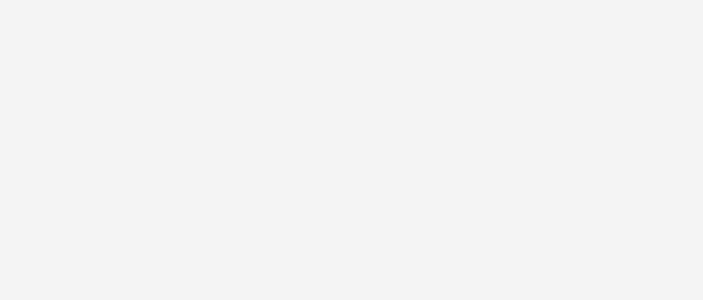
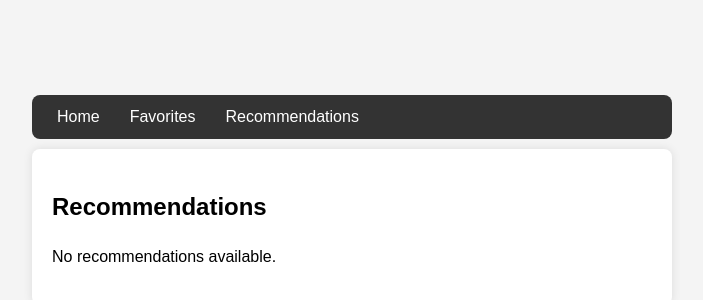
Before and after one commit to hawkson-lemuel/alx-fe-reactjs, a React (Vite) app in the folder recipe-sharing-app/: page /recommendations in a window 1280 px wide. Before the commit this address had no page. Shown: the part 190-490 px from the top of the page, without its empty margins (288-991 px from the left). Built offline with nearby package versions, Linux system fonts and the light colour scheme.

Commit message:
added favorites and recommendations

```diff
--- a/recipe-sharing-app/src/App.css
+++ b/recipe-sharing-app/src/App.css
@@ -75,3 +75,41 @@ button:disabled {
   margin: 5px 0 0;
   color: #555;
 }
+
+.navbar {
+  display: flex;
+  justify-content: flex-start;
+  background-color: #333;
+  padding: 0px 10px;
+  margin-bottom: 10px;
+  border-radius: 8px;
+}
+
+.navbar a {
+  color: white;
+  text-decoration: none;
+  padding: 10px 15px;
+  font-size: 16px;
+}
+
+.navbar a:hover {
+  background-color: #555;
+  border-radius: 4px;
+}
+
+.favorite-button {
+  background-color: #ff6f61;
+  color: #fff;
+}
+
+.favorite-button.favorited {
+  background-color: #ff5722;
+}
+
+.favorite-button:hover {
+  background-color: #e64a19;
+}
+
+.favorite-button.favorited:hover {
+  background-color: #d84315;
+}
--- a/recipe-sharing-app/src/App.jsx
+++ b/recipe-sharing-app/src/App.jsx
@@ -1,14 +1,21 @@
-import { BrowserRouter as Router, Route, Routes } from 'react-router-dom';
+import { BrowserRouter as Router, Route, Routes, Link } from 'react-router-dom';
 import RecipeList from './components/RecipeList';
 import AddRecipeForm from './components/AddRecipeForm';
 import RecipeDetails from './components/RecipeDetails';
 import SearchBar from './components/SearchBar';
+import FavoritesList from './components/FavoritesList';
+import RecommendationsList from './components/RecommendationsList';
 import './App.css';
 
 function App() {
   return (
     <Router>
       <div>
+        <nav className="navbar">
+          <Link to="/">Home</Link>
+          <Link to="/favorites">Favorites</Link>
+          <Link to="/recommendations">Recommendations</Link>
+        </nav>
         <Routes>
           <Route path="/" element={
             <>
@@ -20,6 +27,8 @@ function App() {
             </>
           } />
           <Route path="/recipe/:id" element={<RecipeDetails />} />
+          <Route path="/favorites" element={<FavoritesList />} />
+          <Route path="/recommendations" element={<RecommendationsList />} />
         </Routes>
       </div>
     </Router>
--- /dev/null
+++ b/recipe-sharing-app/src/components/FavoritesList.jsx
@@ -0,0 +1,30 @@
+import { useRecipeStore } from './recipeStore';
+import { Link } from 'react-router-dom';
+
+
+const FavoritesList = () => {
+  const recipes = useRecipeStore((state) => state.recipes);
+  const favoriteIds = useRecipeStore((state) => state.favorites);
+
+  const favorites = recipes.filter(recipe => favoriteIds.includes(recipe.id));
+
+  return (
+    <div className="container">
+      <h2>My Favorites</h2>
+      {favorites.length === 0 ? (
+        <p>No favorite recipes yet.</p>
+      ) : (
+        favorites.map((recipe) => (
+          <div key={recipe.id} className="recipe">
+            <h3 style={{ textTransform: 'capitalize' }}>
+                <Link to={`/recipe/${recipe.id}`}>{recipe.title}</Link>
+            </h3>
+            <p>{recipe.description}</p>
+          </div>
+        ))
+      )}
+    </div>
+  );
+};
+
+export default FavoritesList;
--- a/recipe-sharing-app/src/components/RecipeDetails.jsx
+++ b/recipe-sharing-app/src/components/RecipeDetails.jsx
@@ -11,12 +11,22 @@ const RecipeDetails = () => {
     state.recipes.find((recipe) => recipe.id === recipeId)
   );
 
-  // if (!recipe) {
-  //   return <p>Recipe not found</p>;
-  // }
+  const favorites = useRecipeStore(state => state.favorites);
+  const addFavorite = useRecipeStore(state => state.addFavorite);
+  const removeFavorite = useRecipeStore(state => state.removeFavorite);
+
+  const isFavorite = favorites.includes(recipe?.id);
 
   const handleBack = () => {
     navigate(-1); // Navigate back to the previous page
+  };
+
+  const handleFavoriteToggle = () => {
+    if (isFavorite) {
+      removeFavorite(recipe.id);
+    } else {
+      addFavorite(recipe.id);
+    }
   };
 
   return (
@@ -26,6 +36,9 @@ const RecipeDetails = () => {
           recipe?(
             <div className="container">
                 <div style={{display:'flex',flexDirection:'row', justifyContent:'flex-end'}}>
+                  <button onClick={handleFavoriteToggle} style={{marginRight:'5px'}}>
+                    {isFavorite ? 'Remove from Favorites' : 'Add to Favorites'}
+                  </button>
                     <DeleteRecipeButton recipeId={recipe.id} />
                 </div>
                 <h1>{recipe.title}</h1>
--- /dev/null
+++ b/recipe-sharing-app/src/components/RecommendationsList.jsx
@@ -0,0 +1,33 @@
+import { useEffect } from 'react';
+import { useRecipeStore } from './recipeStore';
+import { Link } from 'react-router-dom';
+
+
+const RecommendationsList = () => {
+  const generateRecommendations = useRecipeStore((state) => state.generateRecommendations);
+  const recommendations = useRecipeStore((state) => state.recommendations);
+
+  useEffect(() => {
+    generateRecommendations(); // Generate recommendations on component mount
+  }, [generateRecommendations]);
+
+  return (
+    <div className="container">
+      <h2>Recommendations</h2>
+      {recommendations.length === 0 ? (
+        <p>No recommendations available.</p>
+      ) : (
+        recommendations.map((recipe) => (
+          <div key={recipe.id} className="recipe">
+            <h3 style={{ textTransform: 'capitalize' }}>
+                <Link to={`/recipe/${recipe.id}`}>{recipe.title}</Link>
+            </h3>
+            <p>{recipe.description}</p>
+          </div>
+        ))
+      )}
+    </div>
+  );
+};
+
+export default RecommendationsList;
--- a/recipe-sharing-app/src/components/recipeStore.js
+++ b/recipe-sharing-app/src/components/recipeStore.js
@@ -40,4 +40,18 @@ export const useRecipeStore = create((set) => ({
       );
       return { recipes: updatedRecipes, filteredRecipes: filtered };
     }),
+    favorites: [],
+    addFavorite: (recipeId) => set((state) => ({
+      favorites: [...state.favorites, recipeId]
+    })),
+    removeFavorite: (recipeId) => set((state) => ({
+      favorites: state.favorites.filter(id => id !== recipeId)
+    })),
+    recommendations: [],
+    generateRecommendations: () => set((state) => {
+      const recommended = state.recipes.filter(recipe =>
+        state.favorites.includes(recipe.id) && Math.random() > 0.5
+      );
+      return { recommendations: recommended };
+    }),
 }));
```
